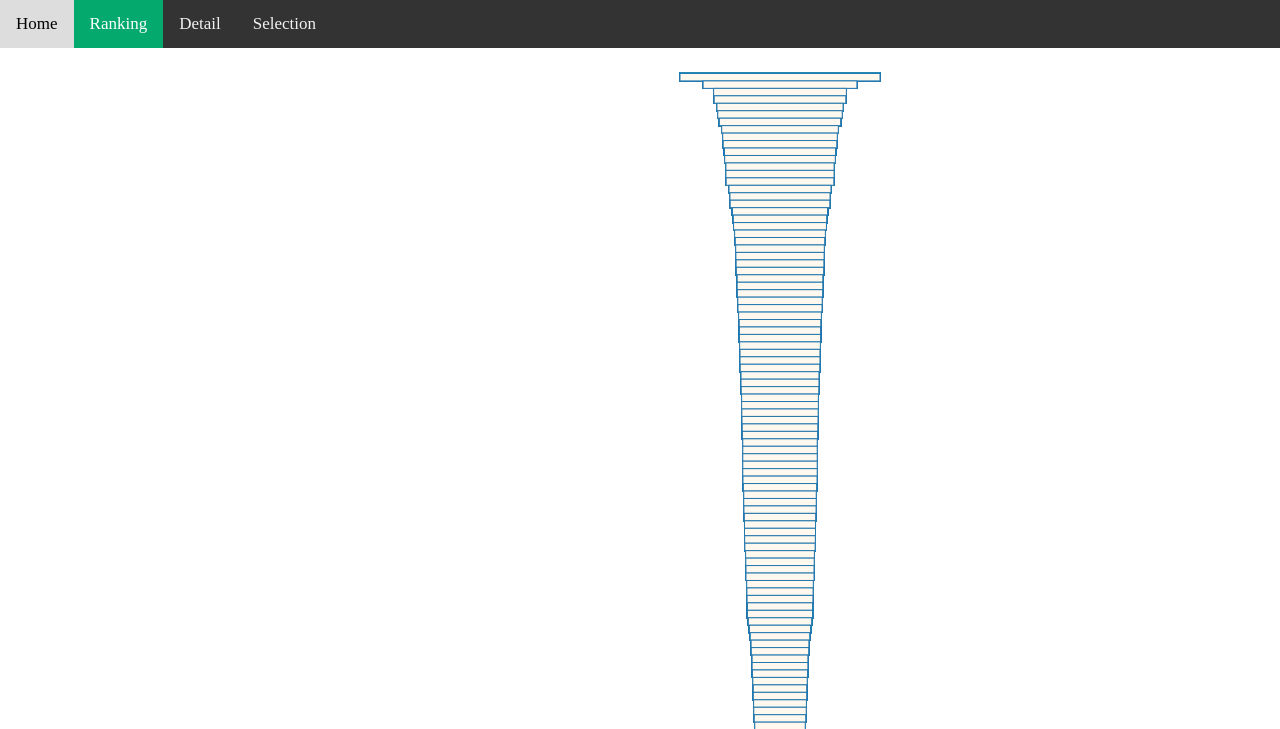
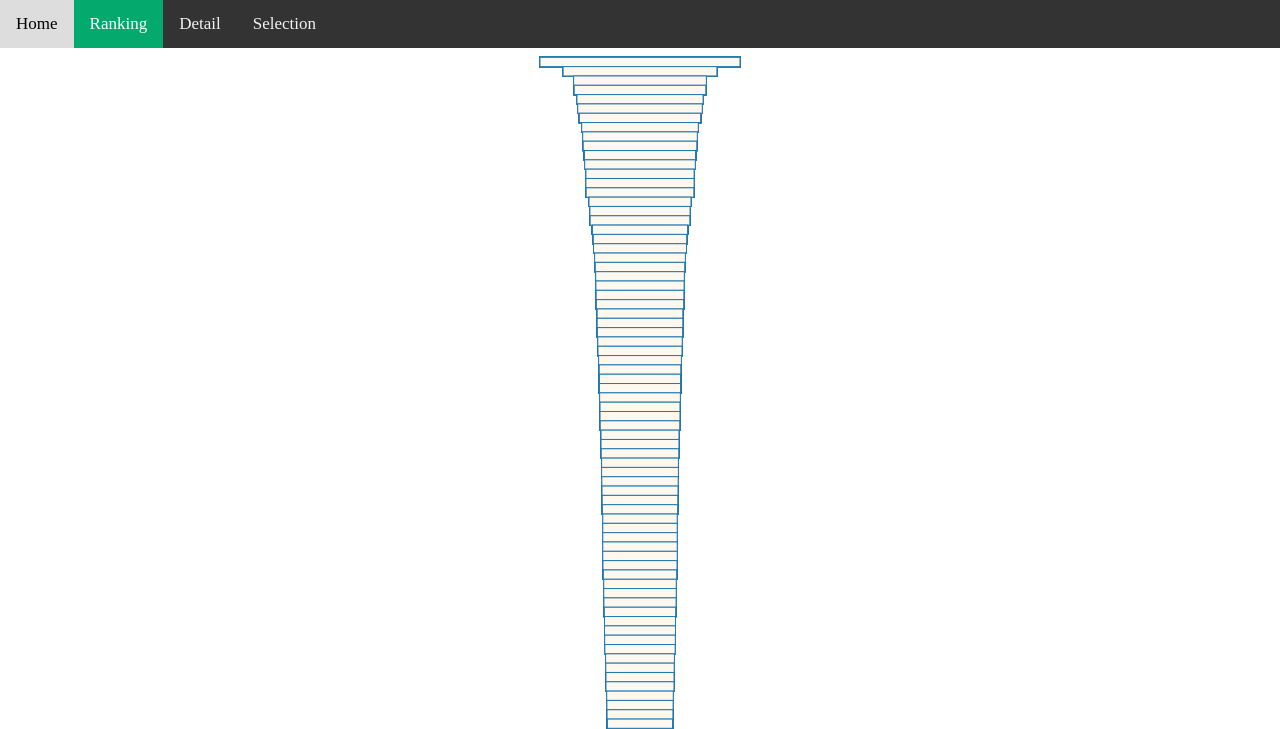
Before and after one commit to com-480-data-visualization/data-visualization-project-2021-hanabi, a plain HTML site: page ranking.html in a window 1280 px wide. Shown: the top 729 px of the page. Drawn offline with nearby package versions, Linux system fonts and the light colour scheme.

Commit message:
fix center

```diff
--- /dev/null
+++ b/css/ranking.css
@@ -0,0 +1,4 @@
+svg{
+    display: block;
+    margin: auto;
+}
--- a/js/ranking.js
+++ b/js/ranking.js
@@ -1,7 +1,7 @@
 
 //make the svg container
-var width = window.innerWidth;
-var heightt = window.innerHeight;
+var width = 1000;
+var heightt = 1000;
 
 d3.csv("data/data_index.csv", function(data) {
 
--- a/ranking.html
+++ b/ranking.html
@@ -4,6 +4,7 @@
 
     <!-- css -->
     <link rel="stylesheet" href="./css/style.css">
+    <link rel="stylesheet" href="./css/ranking.css">
 
 	<!-- D3.js -->
 	<script src="https://cdnjs.cloudflare.com/ajax/libs/d3/3.5.6/d3.min.js" charset="utf-8"></script>
@@ -19,7 +20,6 @@
         <a href="#about">Selection</a>
     </div>
     <div>
-        <br>
         <svg width="1000" height="1000"></svg>
     </div>
 
```
